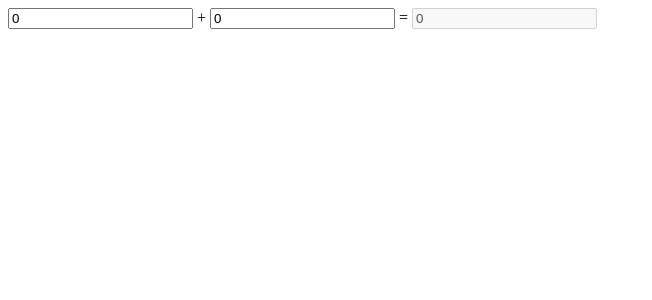
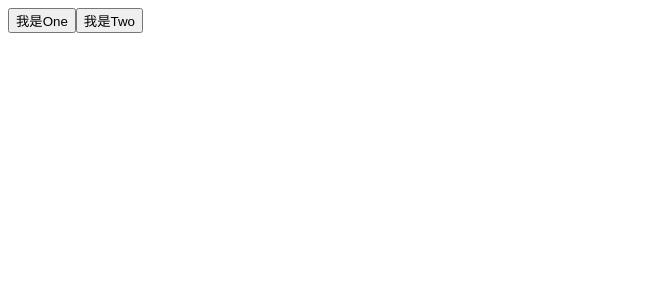
Before and after one commit to qiqijojo/vue-project, a Vue app: page / in a window 1280 px wide. Shown: the top 300 px of the page, without its empty margins (0-652 px from the left). Built offline with nearby package versions, Linux system fonts and the light colour scheme.

Commit message:
watch监听路由变化

```diff
--- a/src/App.vue
+++ b/src/App.vue
@@ -17,11 +17,15 @@
     <span> = </span>
     <input v-model="sum" disabled /> -->
 
-     <input v-model="num1" />
+     <!-- <input v-model="num1" />
     <span> + </span>
     <input v-model="num2" />
     <span> = </span>
-    <input v-model="sum" disabled />
+    <input v-model="sum" disabled /> -->
+
+    <router-link to='/one?name=jojo&age=25' tag='button'>我是One</router-link>
+    <router-link to='/two/11111/222222' tag='button'>我是Two</router-link>
+
   </div>
 </template>
 <script>
@@ -48,6 +52,9 @@ export default {
     num2 (newValue, oldValue) {
       console.log(newValue, oldValue)
       this.sum = parseInt(this.num1 || 0) + parseInt(this.num2 || 0)
+    },
+    '$route.path': (newValue, oldValue) => {
+      console.log(newValue, oldValue)
     }
   },
   methods: {
```
